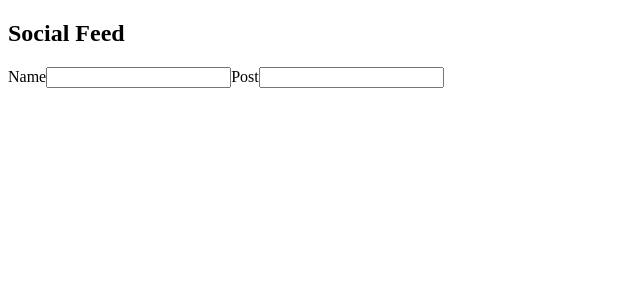
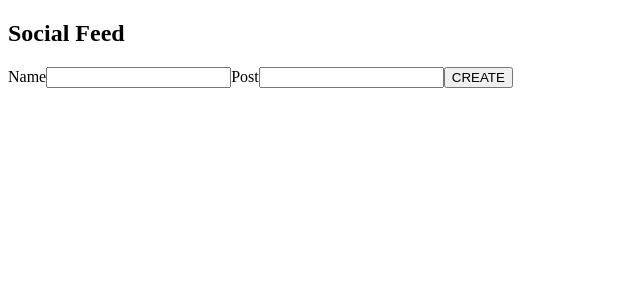
Before and after one commit to JBischoff28/Social-Feed, a React (Create React App) app: page / in a window 1280 px wide. Shown: the top 300 px of the page, without its empty margins (0-640 px from the left). Built offline with nearby package versions, Linux system fonts and the light colour scheme.

Commit message:
Developed Core Functionality For CreatePostForm Component.

```diff
--- a/src/components/CreatePostForm/CreatePostForm.jsx
+++ b/src/components/CreatePostForm/CreatePostForm.jsx
@@ -1,12 +1,26 @@
-import React, { useState, useEffect } from 'react';
+import React, { useState } from 'react';
 
 const CreatePostForm = (props) => {
+
+    const [name, setName] = useState('');
+    const [postContent, setPostContent] = useState('');
+
+    function handleSubmit(event) {
+        event.preventDefault();
+        let newPost = {
+            name: name,
+            post: postContent
+        };
+        console.log(newPost);
+    }
+
     return (
-        <form>
+        <form onSubmit={handleSubmit}>
             <label>Name</label>
-            <input type="text" />
+            <input type="text" value={name} onChange={(event) => setName(event.target.value)}/>
             <label>Post</label>
-            <input type="text" />
+            <input type="text" value={postContent} onChange={(event) => setPostContent(event.target.value)}/>
+            <button type='submit'>CREATE</button>
         </form>
      );
 }
```
